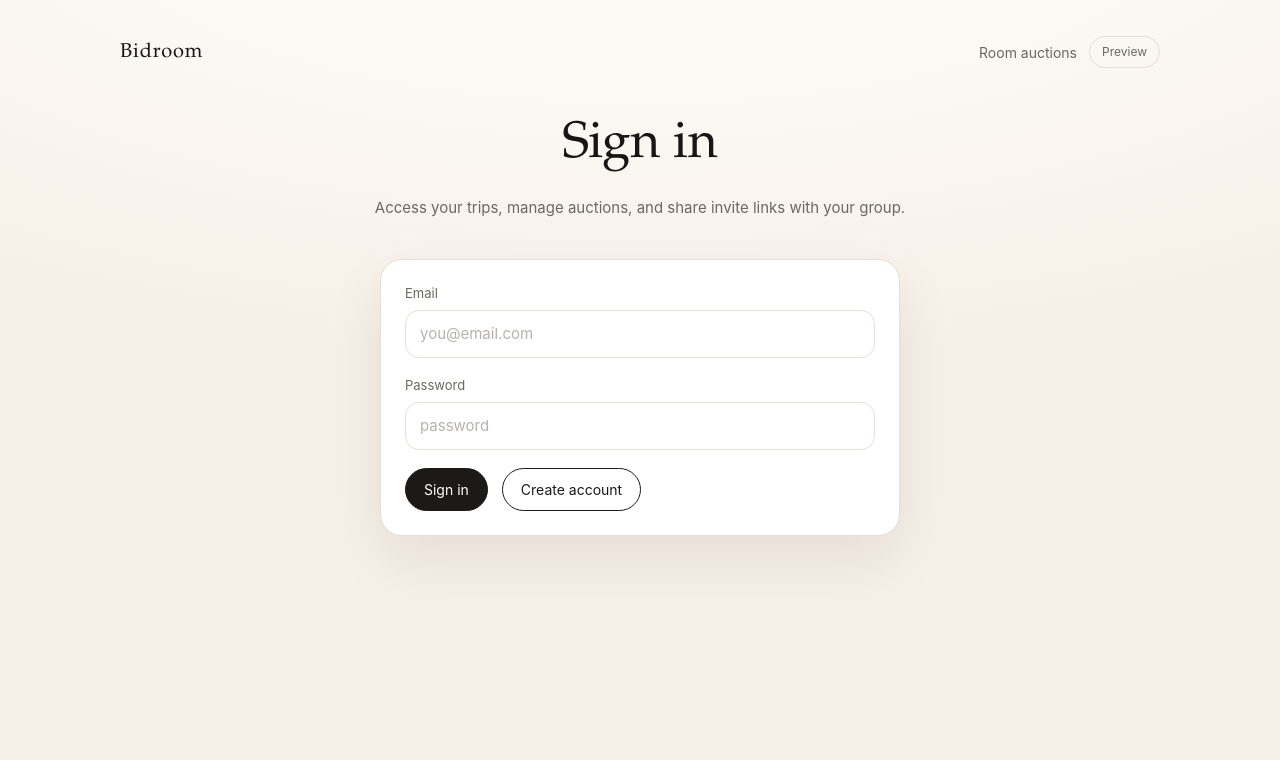
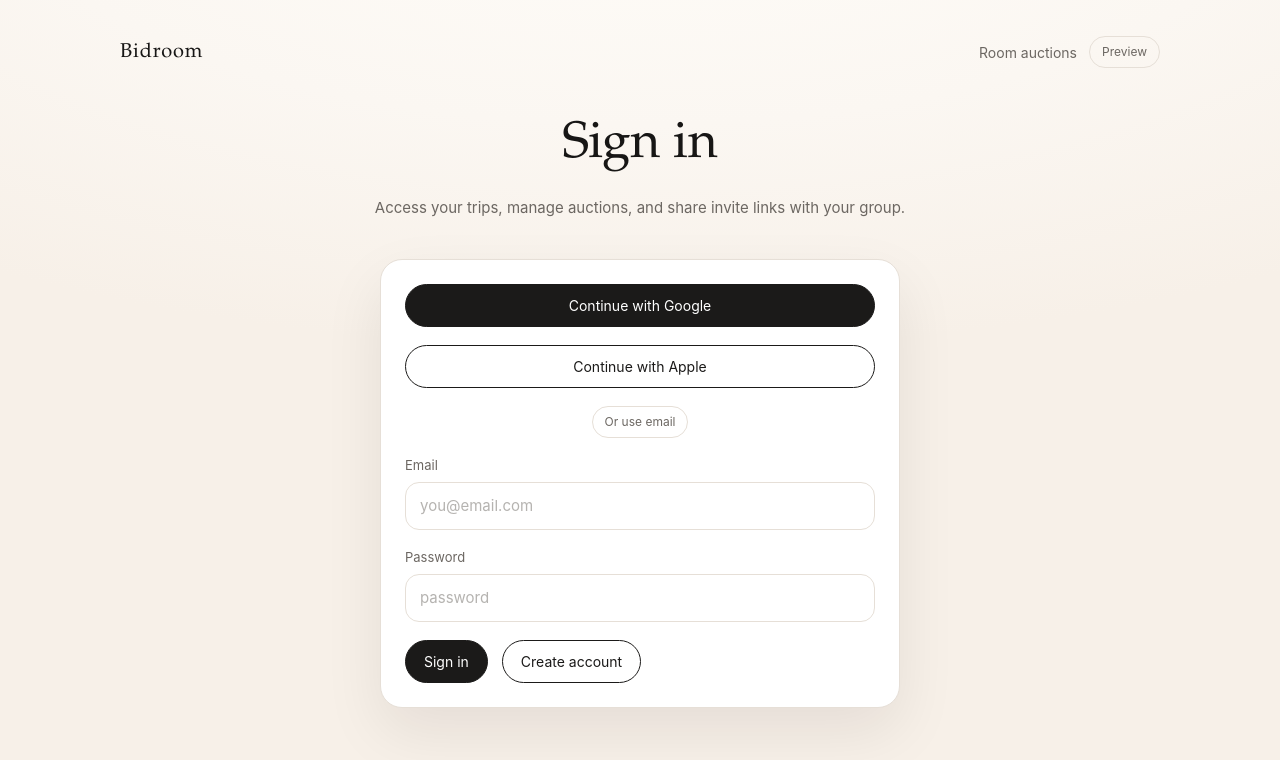
Before and after one commit to mcada004/bidroom-web, a Next.js app: page /login in a window 1280 px wide. Shown: the top 760 px of the page. Built offline with nearby package versions, Linux system fonts and the light colour scheme; no server answers.

Commit message:
Add Google Apple social login

```diff
--- a/app/login/page.tsx
+++ b/app/login/page.tsx
@@ -5,6 +5,9 @@ import { useRouter } from "next/navigation";
 import {
   createUserWithEmailAndPassword,
   signInWithEmailAndPassword,
+  signInWithPopup,
+  GoogleAuthProvider,
+  OAuthProvider,
 } from "firebase/auth";
 import { auth } from "@/src/lib/firebase";
 
@@ -13,6 +16,7 @@ export default function LoginPage() {
   const [email, setEmail] = useState("");
   const [password, setPassword] = useState("");
   const [error, setError] = useState<string | null>(null);
+  const [appleHint, setAppleHint] = useState(false);
   const [busy, setBusy] = useState(false);
 
   async function handleSignUp() {
@@ -41,6 +45,37 @@ export default function LoginPage() {
     }
   }
 
+  async function handleGoogle() {
+    setError(null);
+    setAppleHint(false);
+    setBusy(true);
+    try {
+      const provider = new GoogleAuthProvider();
+      await signInWithPopup(auth, provider);
+      router.push("/");
+    } catch (e: any) {
+      setError(e?.message ?? "Google sign in failed");
+    } finally {
+      setBusy(false);
+    }
+  }
+
+  async function handleApple() {
+    setError(null);
+    setAppleHint(false);
+    setBusy(true);
+    try {
+      const provider = new OAuthProvider("apple.com");
+      await signInWithPopup(auth, provider);
+      router.push("/");
+    } catch (e: any) {
+      setAppleHint(true);
+      setError(e?.message ?? "Apple sign in failed");
+    } finally {
+      setBusy(false);
+    }
+  }
+
   return (
     <main className="page">
       <section className="hero">
@@ -52,6 +87,24 @@ export default function LoginPage() {
 
       <section className="card" style={{ maxWidth: 520, margin: "0 auto" }}>
         <div className="stack">
+          <div className="stack">
+            <button className="button" disabled={busy} onClick={handleGoogle}>
+              Continue with Google
+            </button>
+            <button className="button secondary" disabled={busy} onClick={handleApple}>
+              Continue with Apple
+            </button>
+            {appleHint && (
+              <div className="notice">
+                Apple sign in requires the Apple provider to be enabled in Firebase Auth.
+              </div>
+            )}
+          </div>
+
+          <div className="row" style={{ justifyContent: "center" }}>
+            <span className="pill">Or use email</span>
+          </div>
+
           <label className="label">
             Email
             <input
```
